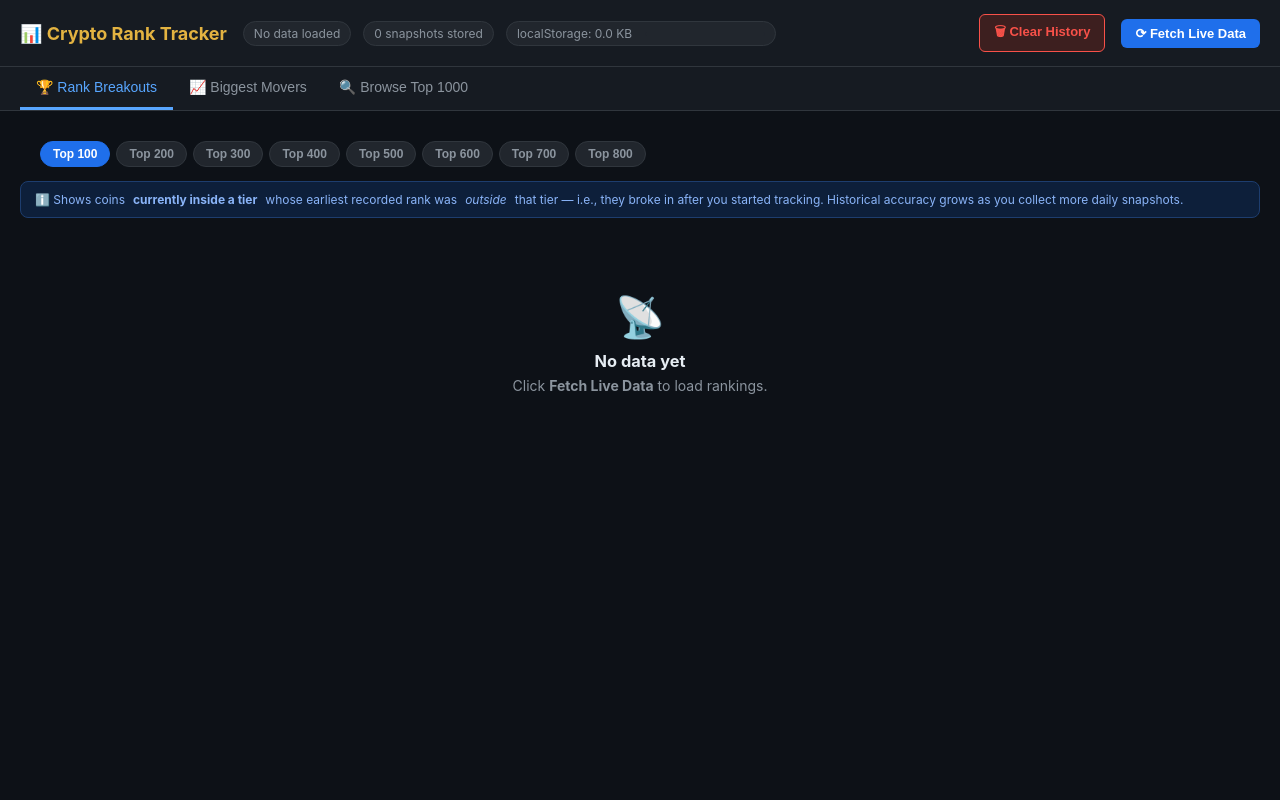
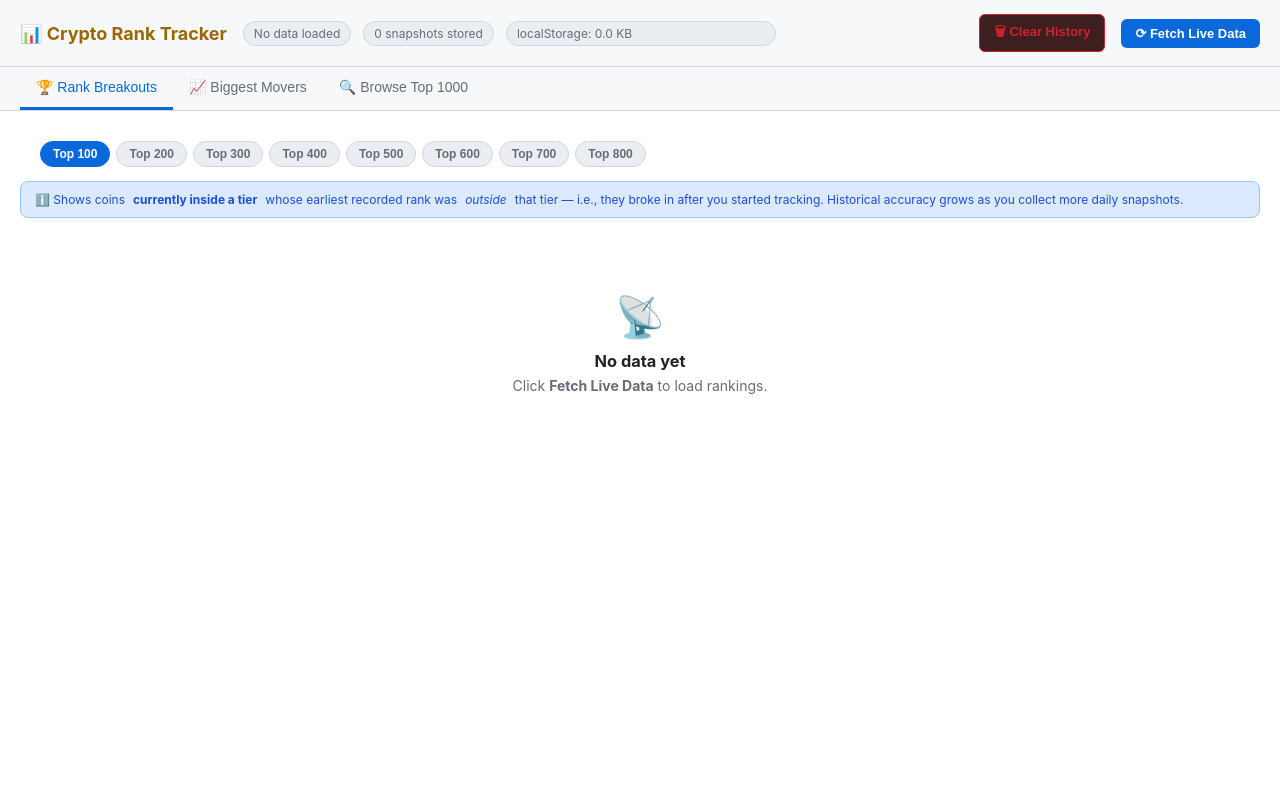
Before and after one commit to NidhishGreenRunway/crypto-rank-tracker, a Flask app: page / in a window 1280 px wide. Run offline with Flask 3, Linux system fonts and the light colour scheme.

Commit message:
Switch UI theme from dark to light/white background

```diff
--- a/templates/index.html
+++ b/templates/index.html
@@ -6,18 +6,18 @@
 <title>Crypto Rank Tracker</title>
 <style>
   :root {
-    --bg: #0d1117;
-    --surface: #161b22;
-    --surface2: #21262d;
-    --border: #30363d;
-    --text: #e6edf3;
-    --muted: #8b949e;
-    --green: #3fb950;
-    --red: #f85149;
-    --gold: #e3b341;
-    --blue: #58a6ff;
-    --purple: #bc8cff;
-    --accent: #1f6feb;
+    --bg: #ffffff;
+    --surface: #f6f8fa;
+    --surface2: #eaeef2;
+    --border: #d0d7de;
+    --text: #1f2328;
+    --muted: #656d76;
+    --green: #1a7f37;
+    --red: #cf222e;
+    --gold: #9a6700;
+    --blue: #0969da;
+    --purple: #8250df;
+    --accent: #0969da;
   }
   * { box-sizing: border-box; margin: 0; padding: 0; }
   body { background: var(--bg); color: var(--text); font-family: -apple-system, BlinkMacSystemFont, 'Segoe UI', sans-serif; font-size: 14px; min-height: 100vh; }
@@ -76,7 +76,7 @@
   .links { display: flex; gap: 6px; }
   .link-chip { display: inline-flex; align-items: center; gap: 3px; background: var(--surface2); border: 1px solid var(--border); border-radius: 4px; color: var(--blue); font-size: 11px; font-weight: 600; padding: 3px 8px; text-decoration: none; white-space: nowrap; transition: border-color 0.15s; }
   .link-chip:hover { border-color: var(--blue); }
-  .date-chip { font-size: 11px; color: var(--purple); background: #1f1535; border: 1px solid #3d2c6e; border-radius: 4px; padding: 2px 7px; white-space: nowrap; }
+  .date-chip { font-size: 11px; color: var(--purple); background: #f3effe; border: 1px solid #d8b4fe; border-radius: 4px; padding: 2px 7px; white-space: nowrap; }
   .empty-state { text-align: center; padding: 60px 20px; color: var(--muted); }
   .empty-state .icon { font-size: 40px; margin-bottom: 10px; }
   .empty-state h3 { color: var(--text); margin-bottom: 6px; }
@@ -90,23 +90,23 @@
   .progress-bar { height: 100%; background: var(--blue); transition: width 0.4s; }
 
   /* ---- Toast ---- */
-  #toast { position: fixed; bottom: 20px; right: 20px; background: var(--surface2); border: 1px solid var(--border); border-radius: 8px; padding: 12px 18px; font-size: 13px; color: var(--text); z-index: 9999; display: none; max-width: 320px; box-shadow: 0 8px 24px #0008; }
+  #toast { position: fixed; bottom: 20px; right: 20px; background: var(--surface2); border: 1px solid var(--border); border-radius: 8px; padding: 12px 18px; font-size: 13px; color: var(--text); z-index: 9999; display: none; max-width: 320px; box-shadow: 0 8px 24px rgba(0,0,0,0.12); }
   #toast.show { display: block; animation: fadeIn 0.3s ease; }
   @keyframes fadeIn { from { opacity:0; transform: translateY(10px); } to { opacity:1; transform:none; } }
 
   /* ---- Info banner ---- */
-  .info-banner { background: #0d1f3a; border: 1px solid #1d3d6e; border-radius: 8px; padding: 10px 14px; font-size: 12px; color: #8ab4f8; margin-bottom: 14px; display: flex; align-items: flex-start; gap: 8px; }
+  .info-banner { background: #dbeafe; border: 1px solid #93c5fd; border-radius: 8px; padding: 10px 14px; font-size: 12px; color: #1d4ed8; margin-bottom: 14px; display: flex; align-items: flex-start; gap: 8px; }
 
   /* ---- Movers split ---- */
   .movers-grid { display: grid; grid-template-columns: 1fr 1fr; gap: 16px; }
   @media (max-width: 760px) { .movers-grid { grid-template-columns: 1fr; } }
   .movers-panel { border: 1px solid var(--border); border-radius: 8px; overflow: hidden; }
   .movers-panel-header { padding: 10px 14px; font-size: 13px; font-weight: 700; border-bottom: 1px solid var(--border); }
-  .movers-panel-header.gainers { background: #0d2318; color: var(--green); }
-  .movers-panel-header.losers { background: #2a0e0e; color: var(--red); }
+  .movers-panel-header.gainers { background: #dcfce7; color: var(--green); }
+  .movers-panel-header.losers { background: #fee2e2; color: var(--red); }
 
   /* ---- Breakout tier badge ---- */
-  .tier-badge { display: inline-block; background: #1a1000; border: 1px solid var(--gold); color: var(--gold); border-radius: 4px; padding: 2px 7px; font-size: 11px; font-weight: 700; }
+  .tier-badge { display: inline-block; background: #fef9c3; border: 1px solid var(--gold); color: var(--gold); border-radius: 4px; padding: 2px 7px; font-size: 11px; font-weight: 700; }
 
   /* ---- Storage info ---- */
   .storage-bar { height: 4px; background: var(--surface2); border-radius: 2px; overflow: hidden; width: 120px; display: inline-block; vertical-align: middle; margin-left: 6px; }
```
